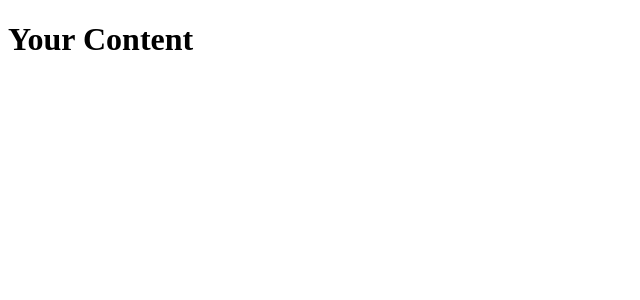
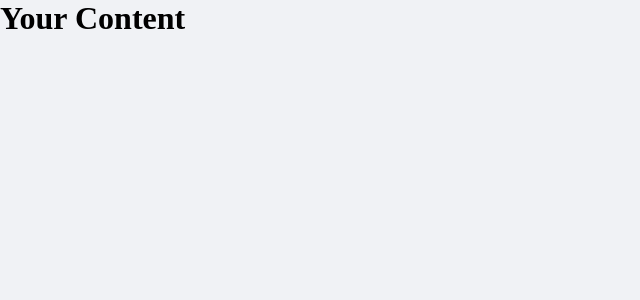
Before and after one commit to AugustoTI/dt-money, a React (Vite) app: page / in a window 1280 px wide. Shown: the top 300 px of the page, without its empty margins (0-640 px from the left). Built offline with nearby package versions, Linux system fonts and the light colour scheme.

Commit message:
creating the global styles

```diff
--- a/src/App.tsx
+++ b/src/App.tsx
@@ -1,7 +1,10 @@
+import { GlobalStyles } from './styles/global';
+
 export const App = () => {
   return (
     <>
       <h1>Your Content</h1>
+      <GlobalStyles />
     </>
   );
 };
--- /dev/null
+++ b/src/styles/global.ts
@@ -0,0 +1,46 @@
+import { createGlobalStyle } from 'styled-components';
+
+export const GlobalStyles = createGlobalStyle`
+  :root {
+    --background: #f0f2f5;
+    --red: #e52e4d;
+    --green: #33cc95;
+    --blue: #5429cc;
+    --blue-light: #6933ff;
+    --text-title: #363f5f;
+    --text-body: #969cb3;
+    --shape: #ffffff;
+  }
+
+  * {
+    margin: 0;
+    padding: 0;
+    box-sizing: border-box;
+  }
+
+  html {
+    -webkit-font-smoothing: antialiased;
+
+    @media (max-width: 1088px) {
+      font-size: 93.75%;
+    }
+
+    @media (max-width: 720px) {
+      font-size: 87.5%;
+    }
+  }
+
+
+  body {
+    background-color: var(--background);
+  }
+
+  button {
+    cursor: pointer;
+  }
+
+  [disabled] {
+    opacity: 0.6;
+    cursor: not-allowed;
+  }
+`;
```
